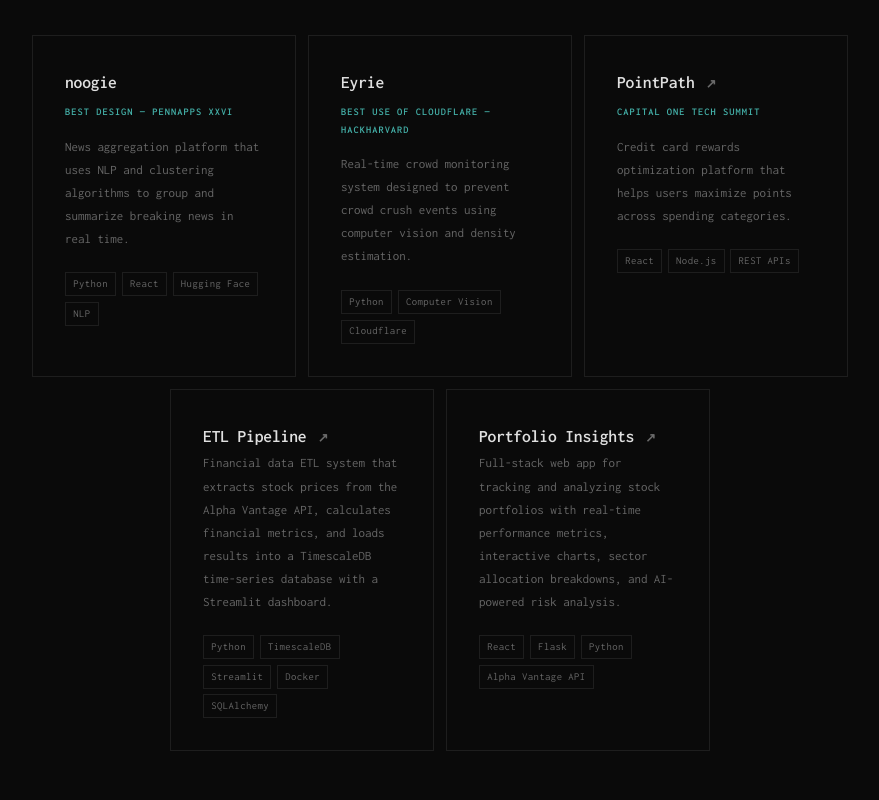
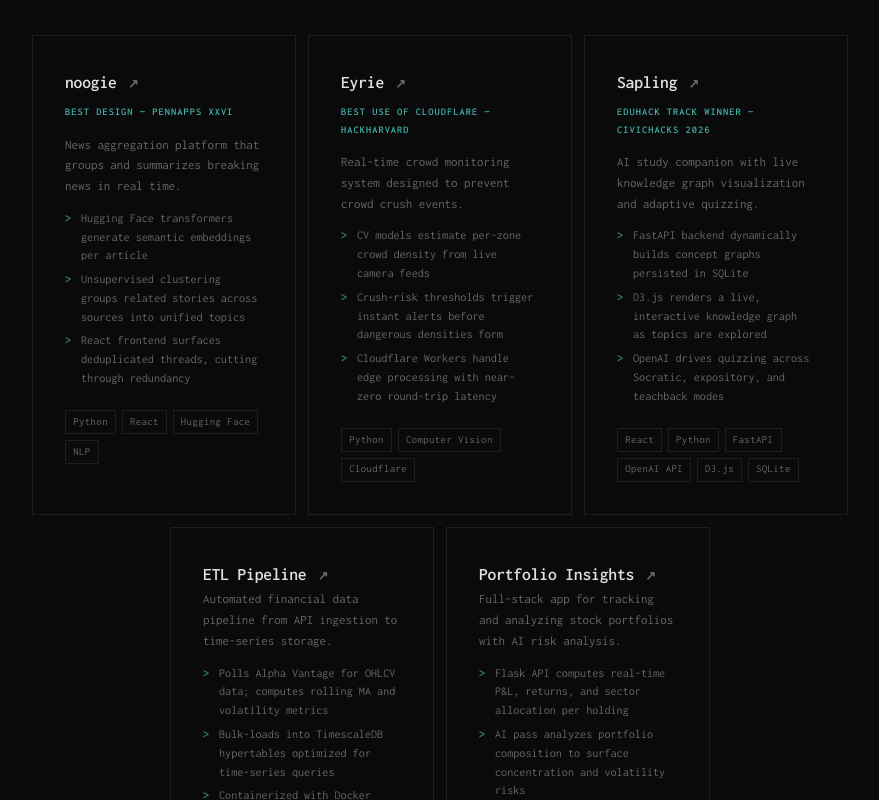
Before and after one commit to AndresL230/andresl.dev, a React (Vite) app in the folder frontend/: page / in a window 1280 px wide. Shown: the part 3160-3960 px from the top of the page, without its empty margins (200-1079 px from the left). Built offline with nearby package versions, Linux system fonts and the light colour scheme.

Commit message:
project section update

```diff
--- a/frontend/src/components/Projects.jsx
+++ b/frontend/src/components/Projects.jsx
@@ -2,35 +2,60 @@ const projects = [
   {
     name: 'noogie',
     award: 'Best Design — PennApps XXVI',
-    desc: 'News aggregation platform that uses NLP and clustering algorithms to group and summarize breaking news in real time.',
+    desc: 'News aggregation platform that groups and summarizes breaking news in real time.',
+    highlights: [
+      'Hugging Face transformers generate semantic embeddings per article',
+      'Unsupervised clustering groups related stories across sources into unified topics',
+      'React frontend surfaces deduplicated threads, cutting through redundancy',
+    ],
     tech: ['Python', 'React', 'Hugging Face', 'NLP'],
-    url: null,
+    url: 'https://github.com/ruslannnn2/noogie',
   },
   {
     name: 'Eyrie',
     award: 'Best Use of Cloudflare — HackHarvard',
-    desc: 'Real-time crowd monitoring system designed to prevent crowd crush events using computer vision and density estimation.',
+    desc: 'Real-time crowd monitoring system designed to prevent crowd crush events.',
+    highlights: [
+      'CV models estimate per-zone crowd density from live camera feeds',
+      'Crush-risk thresholds trigger instant alerts before dangerous densities form',
+      'Cloudflare Workers handle edge processing with near-zero round-trip latency',
+    ],
     tech: ['Python', 'Computer Vision', 'Cloudflare'],
-    url: null,
+    url: 'https://github.com/treehill05/eyrie',
   },
   {
-    name: 'PointPath',
-    award: 'Capital One Tech Summit',
-    desc: 'Credit card rewards optimization platform that helps users maximize points across spending categories.',
-    tech: ['React', 'Node.js', 'REST APIs'],
-    url: 'https://github.com/AndresL230/PointPath',
+    name: 'Sapling',
+    award: 'Eduhack Track Winner — Civichacks 2026',
+    desc: 'AI study companion with live knowledge graph visualization and adaptive quizzing.',
+    highlights: [
+      'FastAPI backend dynamically builds concept graphs persisted in SQLite',
+      'D3.js renders a live, interactive knowledge graph as topics are explored',
+      'OpenAI drives quizzing across Socratic, expository, and teachback modes',
+    ],
+    tech: ['React', 'Python', 'FastAPI', 'OpenAI API', 'D3.js', 'SQLite'],
+    url: 'https://github.com/Jose-Gael-Cruz-Lopez/sapling',
   },
   {
     name: 'ETL Pipeline',
     award: null,
-    desc: 'Financial data ETL system that extracts stock prices from the Alpha Vantage API, calculates financial metrics, and loads results into a TimescaleDB time-series database with a Streamlit dashboard.',
+    desc: 'Automated financial data pipeline from API ingestion to time-series storage.',
+    highlights: [
+      'Polls Alpha Vantage for OHLCV data; computes rolling MA and volatility metrics',
+      'Bulk-loads into TimescaleDB hypertables optimized for time-series queries',
+      'Containerized with Docker Compose; SQLAlchemy manages schema and ORM ops',
+    ],
     tech: ['Python', 'TimescaleDB', 'Streamlit', 'Docker', 'SQLAlchemy'],
     url: 'https://github.com/AndresL230/etl-pipeline',
   },
   {
     name: 'Portfolio Insights',
     award: null,
-    desc: 'Full-stack web app for tracking and analyzing stock portfolios with real-time performance metrics, interactive charts, sector allocation breakdowns, and AI-powered risk analysis.',
+    desc: 'Full-stack app for tracking and analyzing stock portfolios with AI risk analysis.',
+    highlights: [
+      'Flask API computes real-time P&L, returns, and sector allocation per holding',
+      'AI pass analyzes portfolio composition to surface concentration and volatility risks',
+      'React frontend renders interactive performance charts and allocation breakdowns',
+    ],
     tech: ['React', 'Flask', 'Python', 'Alpha Vantage API'],
     url: 'https://github.com/AndresL230/portfolio-insights',
   },
@@ -55,6 +80,13 @@ function ProjectCard({ project: p }) {
       </h3>
       {p.award && <span className="project-award">{p.award}</span>}
       <p className="project-desc">{p.desc}</p>
+      {p.highlights && (
+        <ul className="project-highlights">
+          {p.highlights.map((h) => (
+            <li key={h} className="project-highlight-item">{h}</li>
+          ))}
+        </ul>
+      )}
       <div className="project-tech">
         {p.tech.map((t) => (
           <span className="tech-tag" key={t}>{t}</span>
--- a/frontend/src/index.css
+++ b/frontend/src/index.css
@@ -323,8 +323,33 @@ section {
 .project-desc {
   font-size: 0.81rem;
   color: var(--muted);
-  line-height: 1.78;
+  line-height: 1.6;
+  margin-bottom: 0.75rem;
+}
+
+.project-highlights {
+  list-style: none;
   margin-bottom: 1.4rem;
+  display: flex;
+  flex-direction: column;
+  gap: 0.3rem;
+}
+
+.project-highlight-item {
+  font-size: 0.76rem;
+  color: var(--muted);
+  line-height: 1.55;
+  padding-left: 1rem;
+  position: relative;
+}
+
+.project-highlight-item::before {
+  content: '>';
+  position: absolute;
+  left: 0;
+  color: var(--accent);
+  opacity: 0.6;
+  font-weight: 700;
 }
 
 .project-tech {
```
